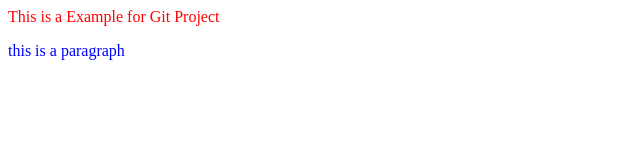
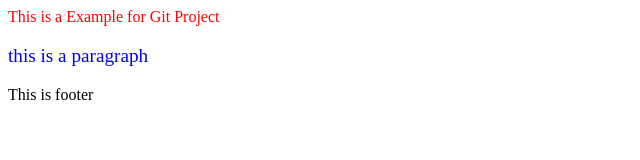
Before and after one commit to mehdisfv/gitProject, a plain HTML site: page index.html in a window 1280 px wide. Shown: the whole page, without its empty margins (0-640 px from the left). Drawn offline with Linux system fonts and the light colour scheme.

Commit message:
footerChange

```diff
--- a/index.html
+++ b/index.html
@@ -9,6 +9,6 @@
 <body>
     <header>This is a Example for Git Project</header>
     <p>this is a paragraph</p>
-    <footer></footer>
+    <footer>This is footer</footer>
 </body>
 </html>
--- a/style.css
+++ b/style.css
@@ -4,4 +4,5 @@ header{
 
 p{
     color: blue;
+    font-size: larger;
 }
```
